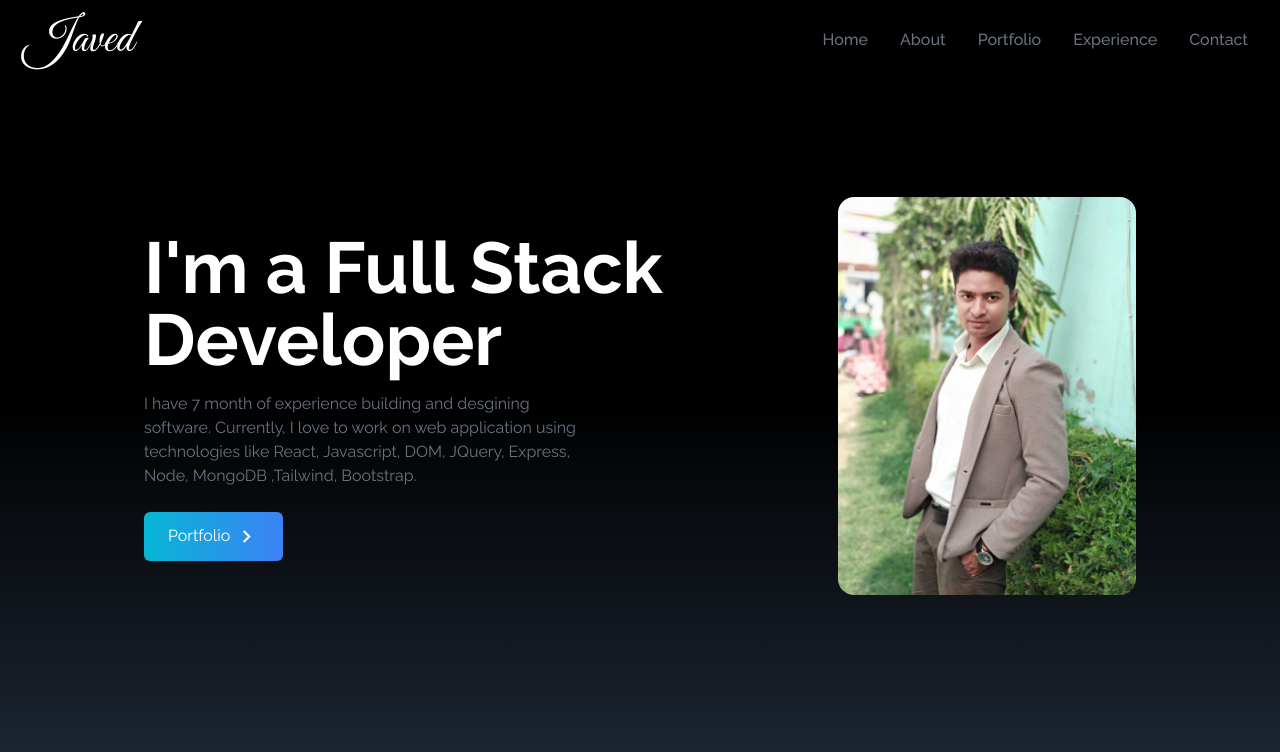
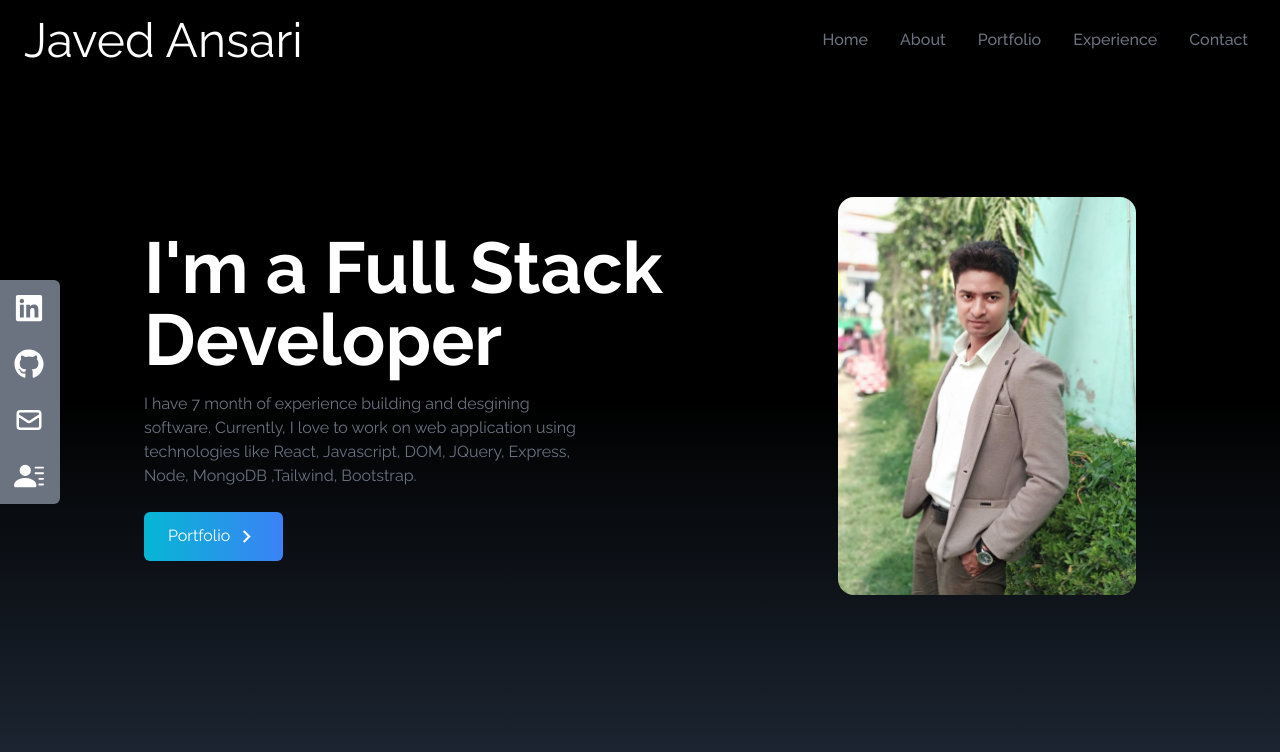
Before and after one commit to Javedansari1993/portfolio, a React (Create React App) app: page / in a window 1280 px wide. Shown: the top 752 px of the page. Built offline with nearby package versions, Linux system fonts and the light colour scheme.

Commit message:
add social links

```diff
--- a/src/App.js
+++ b/src/App.js
@@ -1,11 +1,14 @@
 import Home from "./components/Home";
 import NavBar from "./components/NavBar";
+import SocialLinks from "./components/SocialLinks";
 
 function App() {
   return (
     <div>
       <NavBar/>
       <Home/>
+
+      <SocialLinks/>
     </div>
   );
 }
--- a/src/components/NavBar.jsx
+++ b/src/components/NavBar.jsx
@@ -31,7 +31,7 @@
   return (
     <div className="flex justify-between items-center w-full h-20 px-4 text-white bg-black fixed">
       <div>
-        <h1 className="text-5xl font-signature ml-2">Javed</h1>
+        <h1 className="text-5xl ml-2">Javed Ansari</h1>
       </div>
 
       <ul className="hidden md:flex">
--- /dev/null
+++ b/src/components/SocialLinks.jsx
@@ -0,0 +1,77 @@
+import React from "react";
+import { FaGithub, FaLinkedin } from "react-icons/fa";
+import { HiOutlineMail } from "react-icons/hi";
+import { BsFillPersonLinesFill } from "react-icons/bs";
+
+const SocialLinks = () => {
+  const links = [
+    {
+      id: 1,
+      child: (
+        <>
+          LinkedIn <FaLinkedin size={30} />
+        </>
+      ),
+      href: "https://www.linkedin.com/in/javed-ansari-07a327154/",
+      style: "rounded-tr-md",
+    },
+    {
+      id: 2,
+      child: (
+        <>
+          GitHub <FaGithub size={30} />
+        </>
+      ),
+      href: "https://github.com/Javedansari1993",
+    },
+    {
+      id: 3,
+      child: (
+        <>
+          Mail <HiOutlineMail size={30} />
+        </>
+      ),
+      href: "mailto:foo@gmail.com",
+    },
+    {
+      id: 4,
+      child: (
+        <>
+          Resume <BsFillPersonLinesFill size={30} />
+        </>
+      ),
+      href: "/Javed-Resume-2023.pdf",
+      style: "rounded-br-md",
+      download: true,
+    },
+  ];
+
+  return (
+    <div className="hidden lg:flex flex-col top-[35%] left-0 fixed">
+      <ul>
+        {links.map(({ id, child, href, style, download }) => (
+          <li
+            key={id}
+            className={
+              "flex justify-between items-center w-40 h-14 px-4 ml-[-100px] hover:ml-[-10px] hover:rounded-md duration-300 bg-gray-500" +
+              " " +
+              style
+            }
+          >
+            <a
+              href={href}
+              className="flex justify-between items-center w-full text-white"
+              download={download}
+              target="_blank"
+              rel="noreferrer"
+            >
+              {child}
+            </a>
+          </li>
+        ))}
+      </ul>
+    </div>
+  );
+};
+
+export default SocialLinks;
```
Also changed, not shown: 1 other file (tests, documents, lock files or other folders).
